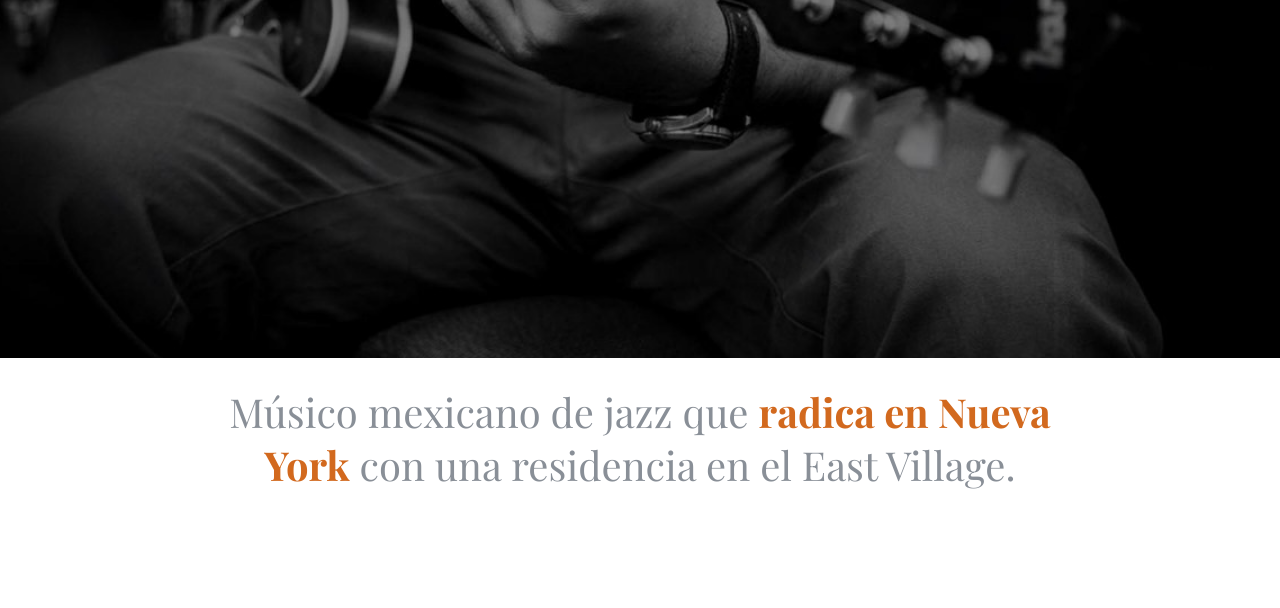
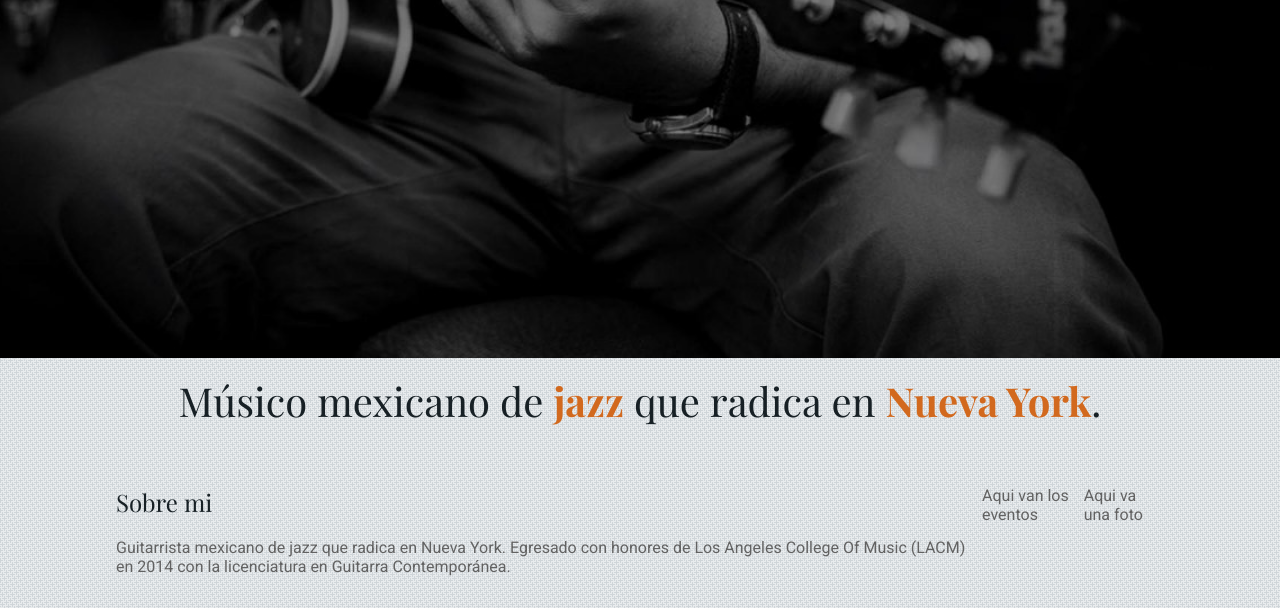
Before and after one commit to jcgmun/clase1, a plain HTML site: page clase.html in a window 1280 px wide. Shown: the part 542-1150 px from the top of the page. Before the commit the page ends 1060 px from the top, so only its background shows below. Drawn offline with nearby package versions, Linux system fonts and the light colour scheme; a web font is replaced by a local one.

Commit message:
Agregamos about me sections y pulimos estilos.

```diff
--- a/clase.html
+++ b/clase.html
@@ -48,7 +48,16 @@
             </div>
             <div class="about-me-section">
               <div class="content-wrapper">
-                <h1 class="about-me-heading"> Músico mexicano de jazz que  <strong> radica en Nueva York</strong> con una residencia en el East Village.</h1>
+                <h1 class="about-me-heading"> Músico mexicano de  <strong>jazz</strong> que radica en <strong>  Nueva York</strong>.</h1>
+                <div class="about-me-content">
+                  <div class="about-me-bio">
+                    <h2 class="about-me-subheading">Sobre mi</h2>
+                    <p class="about-me-text">Guitarrista mexicano de jazz que radica en Nueva York. Egresado con honores de Los Angeles College Of Music (LACM) en 2014 con la licenciatura en Guitarra Contemporánea.
+                    </p>
+                  </div>
+                  <div class="events-content">Aqui van los eventos</div>
+                  <div class="about-me-image">Aqui va una foto</div>
+                </div>
               </div>
 
             </div>
--- a/styles/about-me-section.css
+++ b/styles/about-me-section.css
@@ -1,7 +1,31 @@
+.about-me-section{
+  background-image: url(../images/about-me-pattern.png);
+  background-repeat: repeat;
+}
 .about-me-heading{
   text-wrap: balance;
-  text-align: center;
+  text-align: left;
+  padding:16px;
+}
+@media (min-width: 900px) {
+  .about-me-heading{
+    text-align: center;
+  }
 }
 .about-me-heading > strong {
   color:chocolate;
 }
+.about-me-content{
+  display:flex;
+  color: #626262;;
+  flex-direction:column;
+  padding:16px;
+}
+@media (min-width: 900px) {
+  .about-me-content{
+    flex-direction: row;
+  }
+}
+.about-me-subheading{
+  color: #172025;
+}
--- a/styles/global.css
+++ b/styles/global.css
@@ -3,7 +3,7 @@
 }
 body {
     margin: 0;
-    color:#898f97;
+    color:#172025;
     font-family: 'Roboto', sans-serif;
 }
 .content-wrapper{
@@ -14,6 +14,7 @@ body {
 h1, h2, h3, h4, h5, h6 {
   font-family: 'Playfair Display', serif;
   font-weight: normal;
+  margin-block-start: 0;
 }
 h1 {
   font-size: 2.5rem;
```
Also changed, not shown: images/about-me-pattern.png (added).
